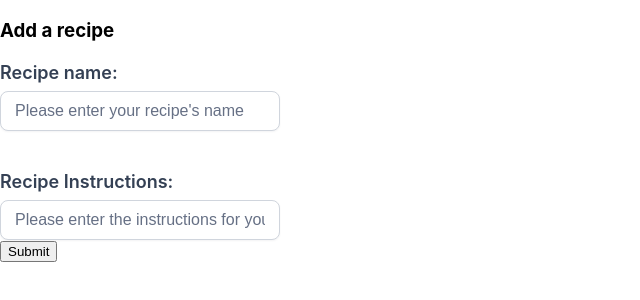
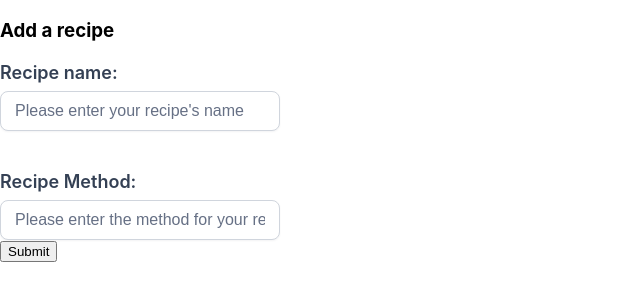
Before and after one commit to jamescutts0801/GlutenFreeProject, a React (Create React App) app in the folder frontend/: page / in a window 1280 px wide. Shown: the top 300 px of the page, without its empty margins (0-640 px from the left). Built offline with nearby package versions, Linux system fonts and the light colour scheme.

Commit message:
Changed recipe instructions to recipe method.

```diff
--- a/frontend/src/App.tsx
+++ b/frontend/src/App.tsx
@@ -6,7 +6,7 @@ import axios from 'axios';
 const App: React.FC = () => {
   const [formData, setFormData] = useState({
     recipeName: "",
-    recipeInstructions: ""
+    recipeMethod: ""
   })
 
   const handleInputChange = (e: { target: { name: any; value: any; }; }) => {
@@ -45,11 +45,11 @@ const App: React.FC = () => {
         <br/>
         <TextField
           type="text"
-          label="Recipe Instructions: "
-          value={formData.recipeInstructions}
-          name="recipeInstructions"
+          label="Recipe Method: "
+          value={formData.recipeMethod}
+          name="recipeMethod"
           onChange={handleInputChange}
-          placeholder="Please enter the instructions for your recipe"
+          placeholder="Please enter the method for your recipe"
         />
         <button type="submit">Submit</button>
       </form>
```
Also changed, not shown: 1 other file (tests, documents, lock files or other folders).
